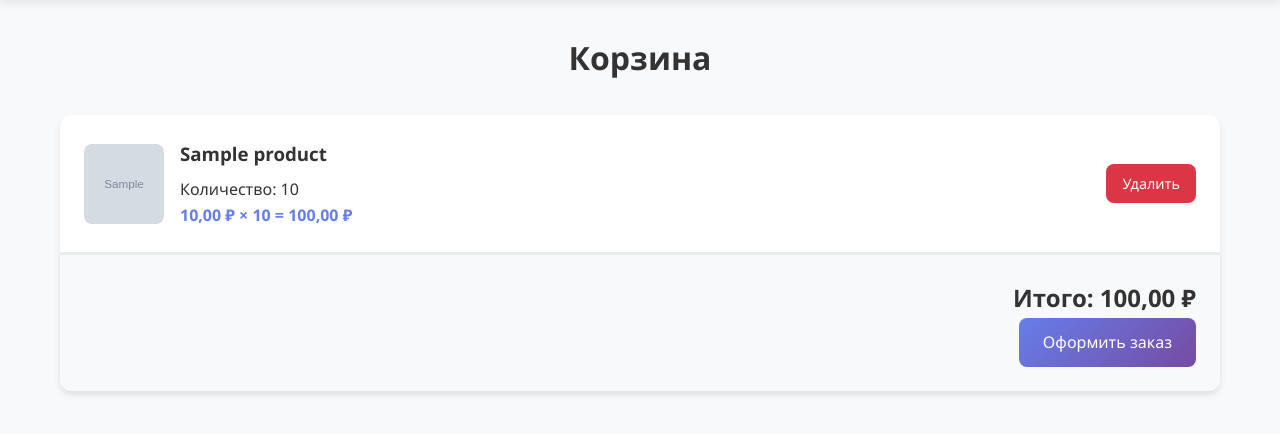
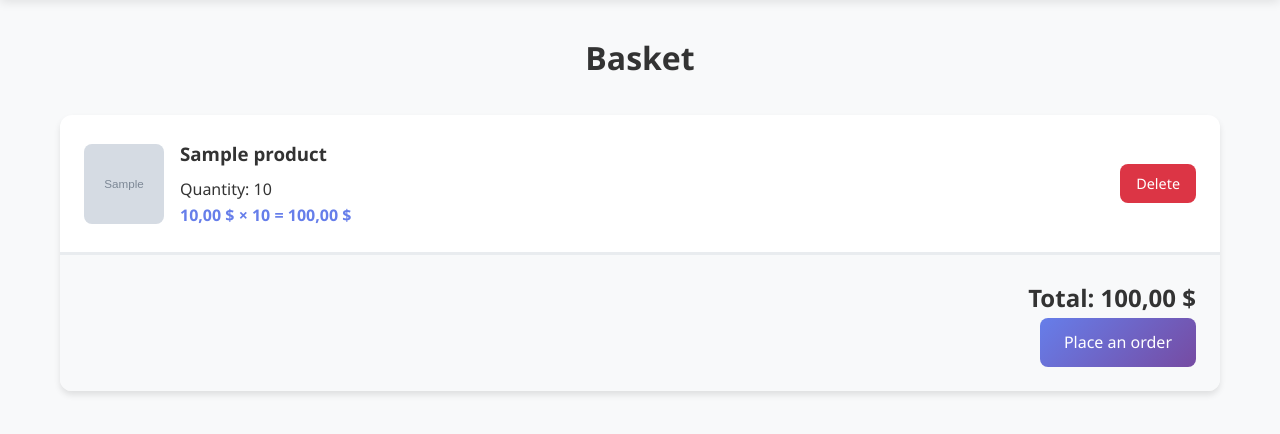
Before and after one commit to CLOUDYMAYN/fashion-cloud-crm, a Django app: page /cart/ in a window 1280 px wide. Shown: the part 78-512 px from the top of the page. Run offline with Django 4.2, Linux system fonts and the light colour scheme; a user stored in the database is signed in; tables that the repository leaves empty hold one stand-in row (values such as "Sample post"); grey boxes marked "Sample" are stand-in pictures.

Commit message:
Update cart.html

```diff
--- a/shop/templates/shop/cart.html
+++ b/shop/templates/shop/cart.html
@@ -1,10 +1,10 @@
 {% extends 'shop/base.html' %}
 
-{% block title %}Корзина - Магазин одежды{% endblock %}
+{% block title %}Cart - Clothing Store{% endblock %}
 
 {% block content %}
 <div class="container mt-4">
-    <h1 class="section-title">Корзина</h1>
+    <h1 class="section-title">Basket</h1>
 
     {% if cart_items %}
         <div class="card">
@@ -14,37 +14,37 @@
                         <img src="{{ item.product.image.url }}" alt="{{ item.product.name }}" class="cart-item-image">
                     {% else %}
                         <div class="cart-item-image" style="background: #f0f0f0; display: flex; align-items: center; justify-content: center; color: #999;">
-                            Нет фото
+                            No photo
                         </div>
                     {% endif %}
                     <div class="cart-item-info">
                         <h3 class="cart-item-title">{{ item.product.name }}</h3>
-                        <p>Количество: {{ item.quantity }}</p>
-                        <p class="cart-item-price">{{ item.product.price }} ₽ × {{ item.quantity }} = {{ item.get_total_price }} ₽</p>
+                        <p>Quantity: {{ item.quantity }}</p>
+                        <p class="cart-item-price">{{ item.product.price }} $ × {{ item.quantity }} = {{ item.get_total_price }} $</p>
                     </div>
                     <a href="{% url 'shop:remove_from_cart' item.id %}" class="btn btn-danger btn-small">
-                        Удалить
+                        Delete
                     </a>
                 </div>
             {% endfor %}
 
             <div class="cart-total">
-                <p class="cart-total-amount">Итого:
+                <p class="cart-total-amount">Total:
                     {% for item in cart_items %}
                         {% if forloop.first %}{{ item.cart.get_total_price }}{% endif %}
-                    {% endfor %} ₽
+                    {% endfor %} $
                 </p>
                 <a href="{% url 'shop:checkout' %}" class="btn btn-primary">
-                    Оформить заказ
+                    Place an order
                 </a>
             </div>
         </div>
     {% else %}
         <div class="empty-state">
-            <h3>Корзина пуста</h3>
-            <p>Добавьте товары из каталога</p>
+            <h3>Cart is empty</h3>
+            <p>Add products from the catalog</p>
             <a href="{% url 'shop:product_list' %}" class="btn btn-primary">
-                Перейти в каталог
+                Go to catalog
             </a>
         </div>
     {% endif %}
```
